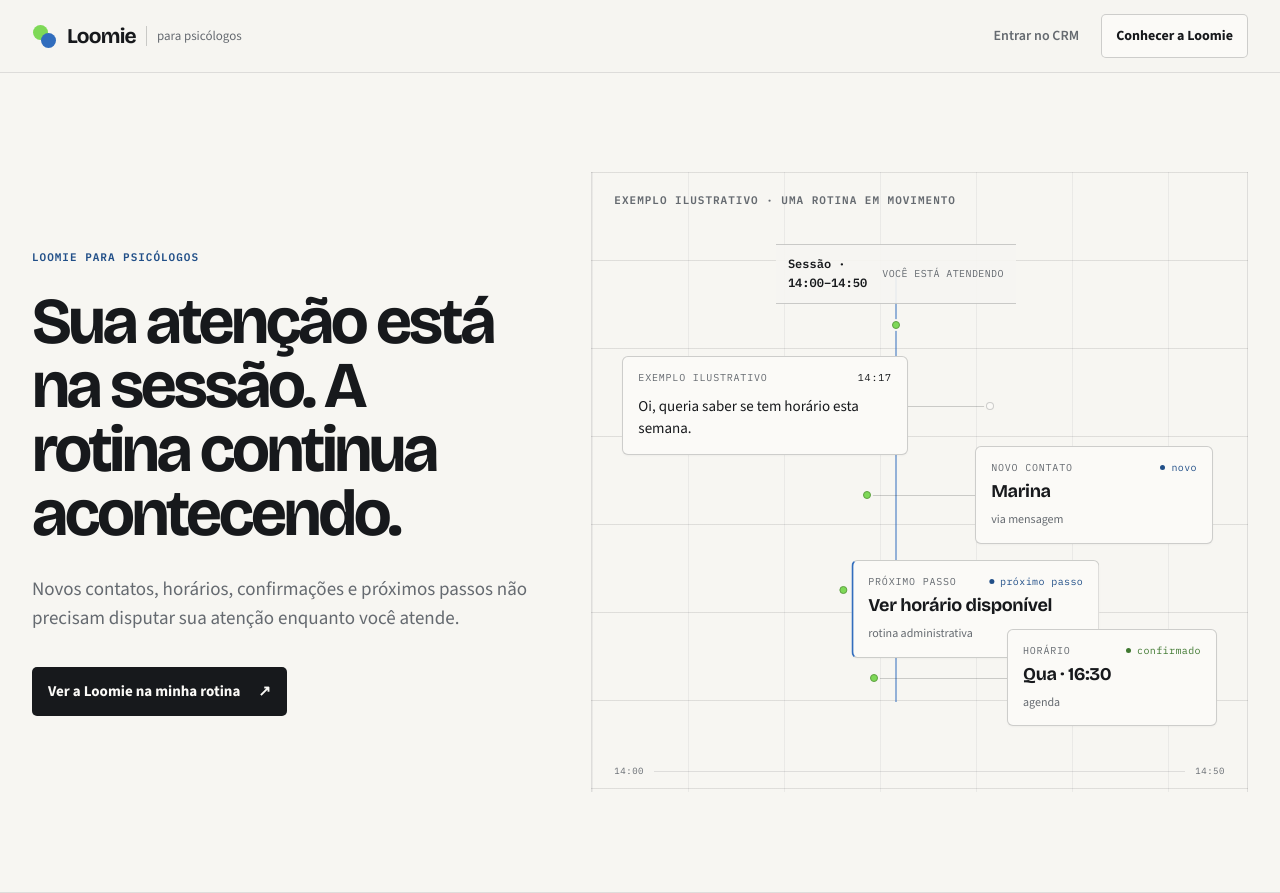
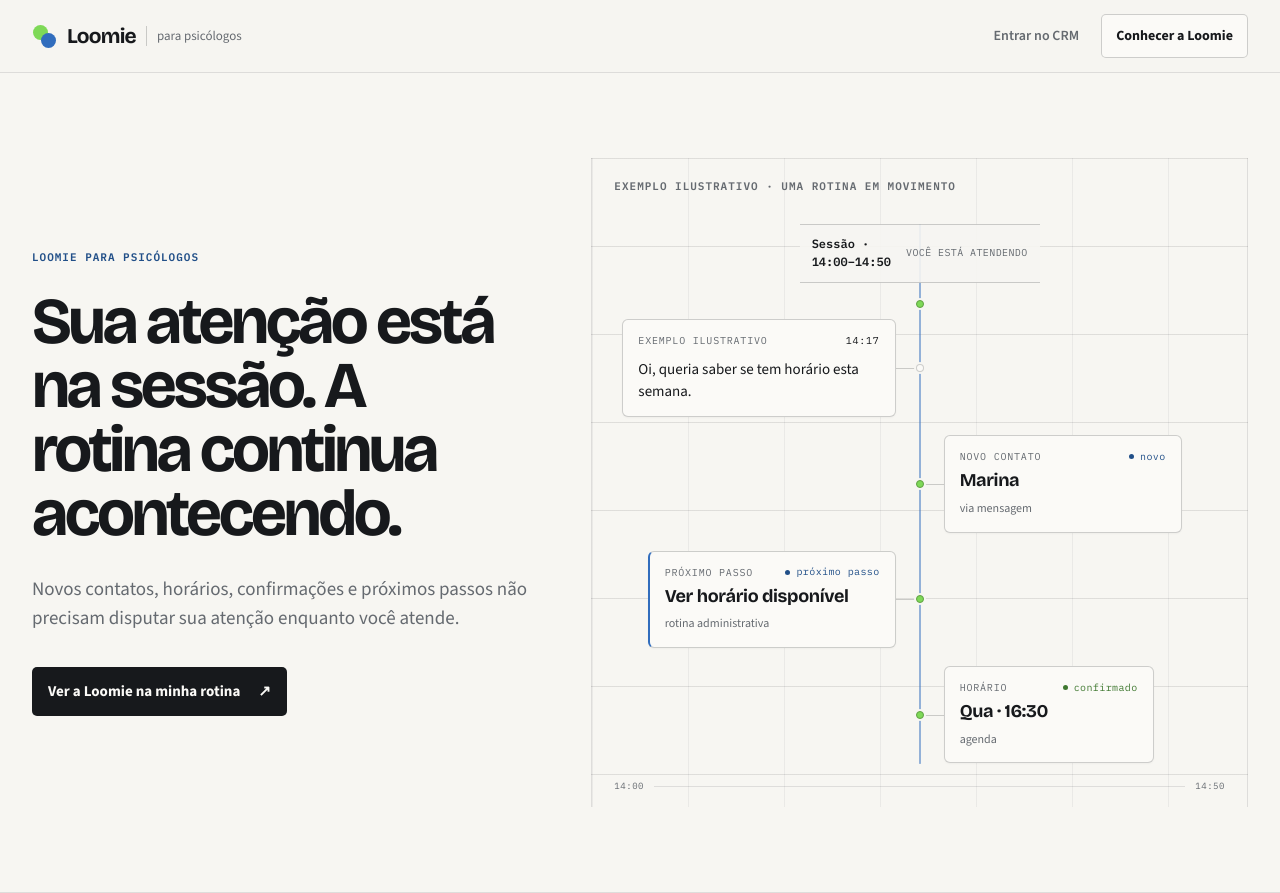
Before and after one commit to cs0097746/LP_loora, a Next.js app: page /v5 in a window 1280 px wide. Built offline with nearby package versions, Linux system fonts and the light colour scheme; no server answers.

Commit message:
fix: straighten V5 hero causal flow

```diff
--- /dev/null
+++ b/app/v5/v5-flow.module.css
@@ -0,0 +1,170 @@
+.heroFlow {
+  position: relative;
+  min-height: 510px;
+  padding: 12px 0 20px;
+  display: grid;
+  grid-template-columns: minmax(0, 1fr) 48px minmax(0, 1fr);
+  grid-template-rows: auto repeat(4, minmax(78px, auto));
+  row-gap: 18px;
+  align-content: center;
+}
+
+.flowThread {
+  grid-column: 2;
+  grid-row: 1 / 6;
+  width: 12px;
+  height: 100%;
+  justify-self: center;
+  align-self: stretch;
+  z-index: 0;
+  pointer-events: none;
+}
+
+.flowNode {
+  position: relative;
+  z-index: 2;
+  align-self: center;
+}
+
+.nodeSignal {
+  position: absolute;
+}
+
+.flowSession {
+  grid-column: 1 / 4;
+  grid-row: 1;
+  width: 240px;
+  justify-self: center;
+  align-self: start;
+  margin-bottom: 18px;
+}
+
+.flowSession .nodeSignal {
+  left: 50%;
+  bottom: -27px;
+  transform: translateX(-50%);
+}
+
+.flowMessage,
+.flowNextStep {
+  grid-column: 1;
+  justify-self: end;
+}
+
+.flowMessage {
+  grid-row: 2;
+  width: min(300px, 100%);
+}
+
+.flowNextStep {
+  grid-row: 4;
+  width: min(248px, 100%);
+}
+
+.flowContact,
+.flowSlot {
+  grid-column: 3;
+  justify-self: start;
+}
+
+.flowContact {
+  grid-row: 3;
+  width: min(238px, 100%);
+}
+
+.flowSlot {
+  grid-row: 5;
+  width: min(210px, 100%);
+}
+
+.flowMessage::after,
+.flowNextStep::after,
+.flowContact::before,
+.flowSlot::before {
+  content: '';
+  position: absolute;
+  top: 50%;
+  width: 24px;
+  border-top: 1px solid var(--v5-line-strong);
+}
+
+.flowMessage::after,
+.flowNextStep::after {
+  right: -24px;
+}
+
+.flowContact::before,
+.flowSlot::before {
+  left: -24px;
+}
+
+.flowMessage .nodeSignal,
+.flowNextStep .nodeSignal {
+  top: calc(50% - 6px);
+  right: -30px;
+}
+
+.flowContact .nodeSignal,
+.flowSlot .nodeSignal {
+  top: calc(50% - 6px);
+  left: -30px;
+}
+
+@media (max-width: 760px) {
+  .heroFlow {
+    min-height: auto;
+    padding: 14px 0 10px 42px;
+    display: grid;
+    grid-template-columns: 1fr;
+    grid-template-rows: none;
+    gap: 28px;
+    align-content: initial;
+  }
+
+  .flowThread {
+    position: absolute;
+    top: 34px;
+    bottom: 28px;
+    left: 11px;
+    width: 12px;
+    height: auto;
+    display: block;
+  }
+
+  .flowNode,
+  .flowSession,
+  .flowMessage,
+  .flowContact,
+  .flowNextStep,
+  .flowSlot {
+    position: relative;
+    inset: auto;
+    grid-column: auto;
+    grid-row: auto;
+    width: 100%;
+    margin: 0;
+    justify-self: stretch;
+    align-self: stretch;
+    transform: none;
+  }
+
+  .nodeSignal,
+  .flowSession .nodeSignal,
+  .flowMessage .nodeSignal,
+  .flowContact .nodeSignal,
+  .flowNextStep .nodeSignal,
+  .flowSlot .nodeSignal {
+    top: 18px;
+    right: auto;
+    bottom: auto;
+    left: -37px;
+    transform: none;
+  }
+
+  .flowMessage::after,
+  .flowNextStep::after,
+  .flowContact::before,
+  .flowSlot::before {
+    display: none;
+  }
+}
--- a/components/v5/V5Hero.tsx
+++ b/components/v5/V5Hero.tsx
@@ -7,6 +7,7 @@ import { Signal } from '@/components/v5/visual/Signal';
 import { StatusLabel } from '@/components/v5/visual/StatusLabel';
 import { Thread } from '@/components/v5/visual/Thread';
 import styles from '@/app/v5/v5.module.css';
+import flowStyles from '@/app/v5/v5-flow.module.css';
 
 export function V5Hero() {
   return (
@@ -30,31 +31,31 @@ export function V5Hero() {
           >
             <p className={styles.stageLabel}>EXEMPLO ILUSTRATIVO · UMA ROTINA EM MOVIMENTO</p>
 
-            <div className={styles.heroFlow}>
-              <div className={styles.flowThread} aria-hidden="true">
+            <div className={flowStyles.heroFlow}>
+              <div className={flowStyles.flowThread} aria-hidden="true">
                 <Thread direction="vertical" active />
               </div>
 
-              <div className={`${styles.flowNode} ${styles.flowSession}`} data-testid="v5-session">
-                <span className={styles.nodeSignal} aria-hidden="true"><Signal active /></span>
+              <div className={`${flowStyles.flowNode} ${flowStyles.flowSession}`} data-testid="v5-session">
+                <span className={`${styles.nodeSignal} ${flowStyles.nodeSignal}`} aria-hidden="true"><Signal active /></span>
                 <div className={styles.sessionRail}>
                   <span>{V5_HERO.session}</span>
                   <small>você está atendendo</small>
                 </div>
               </div>
 
-              <div className={`${styles.flowNode} ${styles.flowMessage}`} data-testid="v5-message">
-                <span className={styles.nodeSignal} aria-hidden="true"><Signal /></span>
+              <div className={`${flowStyles.flowNode} ${flowStyles.flowMessage}`} data-testid="v5-message">
+                <span className={`${styles.nodeSignal} ${flowStyles.nodeSignal}`} aria-hidden="true"><Signal /></span>
                 <AdminMessage time={V5_HERO.messageTime}>{V5_HERO.message}</AdminMessage>
               </div>
 
-              <div className={`${styles.flowNode} ${styles.flowContact}`} data-testid="v5-contact">
-                <span className={styles.nodeSignal} aria-hidden="true"><Signal active /></span>
+              <div className={`${flowStyles.flowNode} ${flowStyles.flowContact}`} data-testid="v5-contact">
+                <span className={`${styles.nodeSignal} ${flowStyles.nodeSignal}`} aria-hidden="true"><Signal active /></span>
                 <ContactObject name={V5_HERO.contactName} state="novo" />
               </div>
 
-              <div className={`${styles.flowNode} ${styles.flowNextStep}`} data-testid="v5-next-step">
-                <span className={styles.nodeSignal} aria-hidden="true"><Signal active /></span>
+              <div className={`${flowStyles.flowNode} ${flowStyles.flowNextStep}`} data-testid="v5-next-step">
+                <span className={`${styles.nodeSignal} ${flowStyles.nodeSignal}`} aria-hidden="true"><Signal active /></span>
                 <article className={styles.nextStepObject}>
                   <div className={styles.objectTopline}>
                     <span>PRÓXIMO PASSO</span>
@@ -65,8 +66,8 @@ export function V5Hero() {
                 </article>
               </div>
 
-              <div className={`${styles.flowNode} ${styles.flowSlot}`} data-testid="v5-slot">
-                <span className={styles.nodeSignal} aria-hidden="true"><Signal active /></span>
+              <div className={`${flowStyles.flowNode} ${flowStyles.flowSlot}`} data-testid="v5-slot">
+                <span className={`${styles.nodeSignal} ${flowStyles.nodeSignal}`} aria-hidden="true"><Signal active /></span>
                 <AppointmentSlot time={V5_HERO.slot} state="confirmado" />
               </div>
             </div>
```
